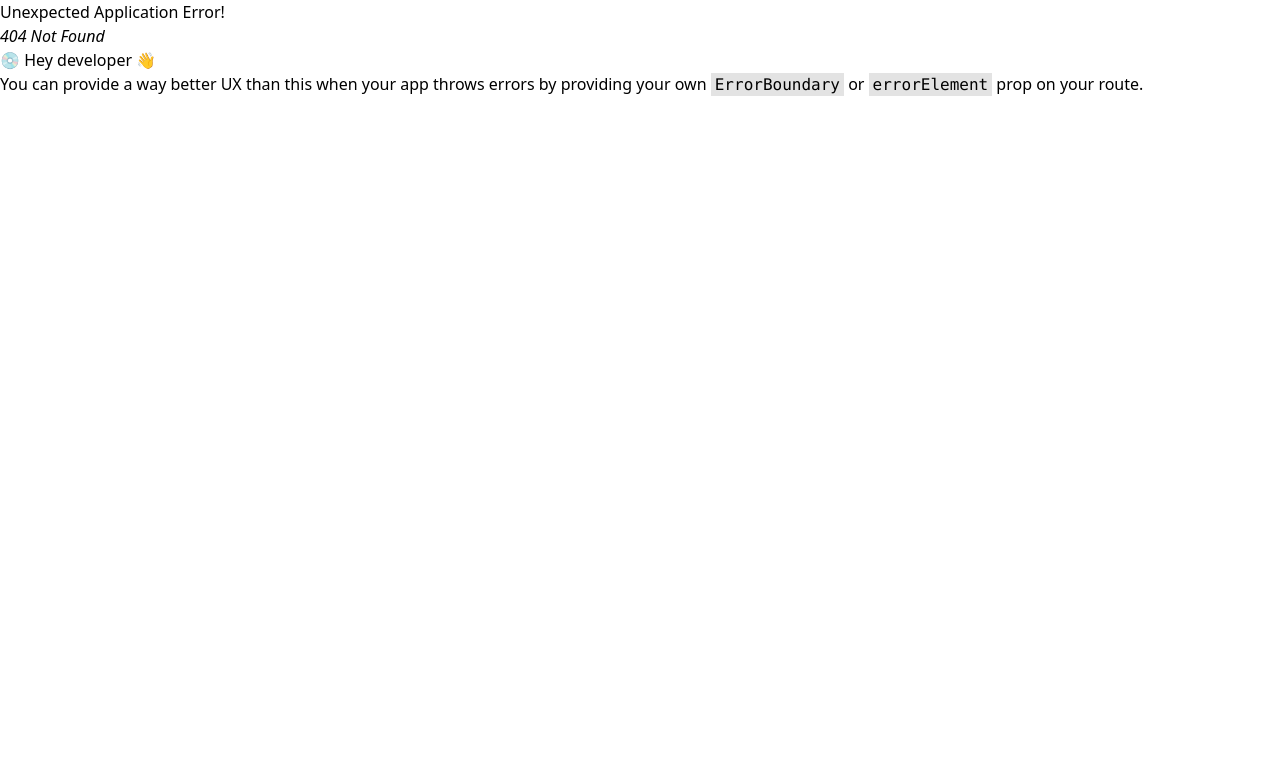
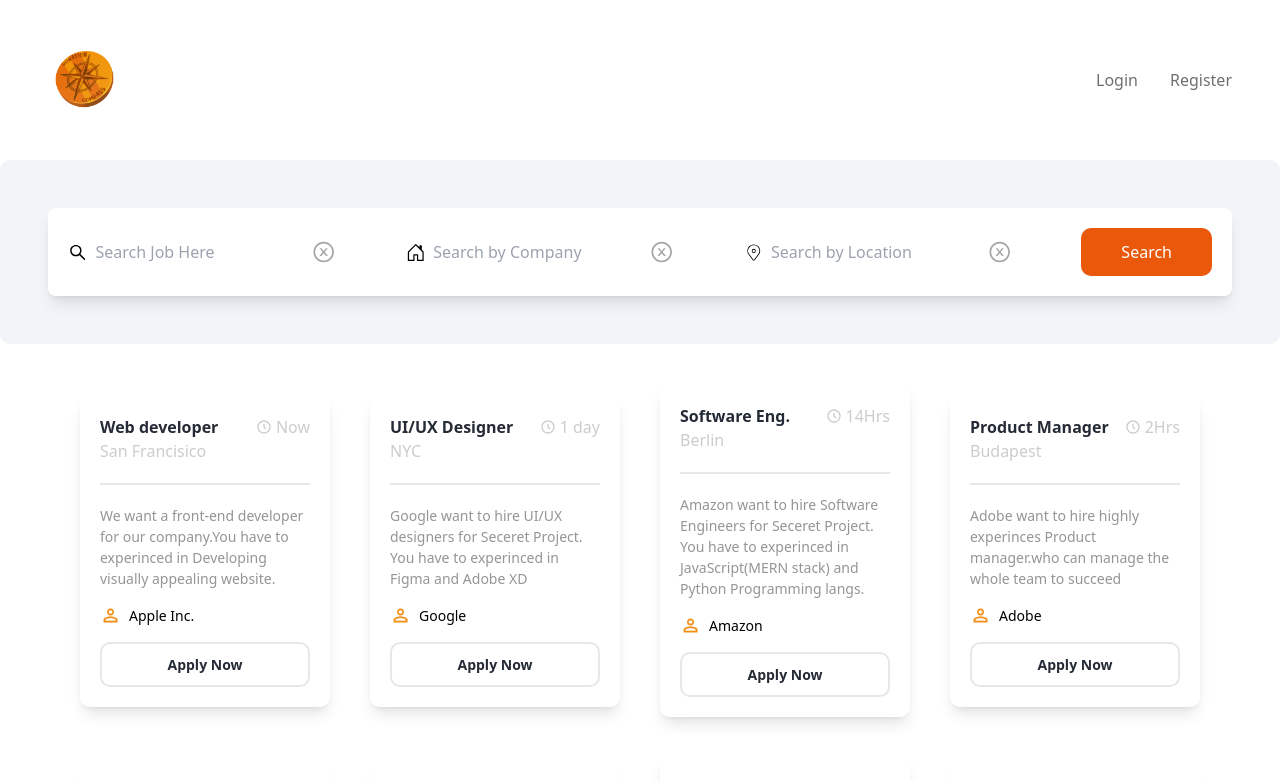
Before and after one commit to miguelfermo/Front-web, a React (Vite) app: page /DonationsEdit in a window 1280 px wide. Before the commit this address had no page. Shown: the top 781 px of the page. Built offline with nearby package versions, Linux system fonts and the light colour scheme.

Commit message:
Update Eryc
Adicionando as minhas rotas para começar

```diff
--- /dev/null
+++ b/src/Components/ErycComponents/DonationsEdit.jsx
@@ -0,0 +1,12 @@
+import Search from "../TaylorComponents/Search"
+import Navbar from "../TaylorComponents/Navbar"
+import Donations from "../TaylorComponents/Donations"
+
+export default function DonationsEdit(){
+  return(
+  <div>
+    <Navbar />
+    <Search />
+    <Donations />
+  </div>
+)}
--- a/src/router/routes.jsx
+++ b/src/router/routes.jsx
@@ -4,6 +4,8 @@ import FooterDN from "../Components/IsisComponents/Footer"
 import Navbar from "../Components/TaylorComponents/Navbar"
 import Search from "../Components/TaylorComponents/Search"
 import Donations from "../Components/TaylorComponents/Donations"
+
+import DonationsEdit from "../Components/ErycComponents/DonationsEdit"
 
 import { createBrowserRouter } from "react-router-dom"
 
@@ -29,6 +31,15 @@ const routes = createBrowserRouter([
       </div>
     ),
   },
+    // Parte do Eryc
+    {
+      path: "/DonationsEdit",
+      element: (
+        <div>
+          <DonationsEdit />
+        </div>
+      ),
+    },
 ])
 
 export default routes
```
